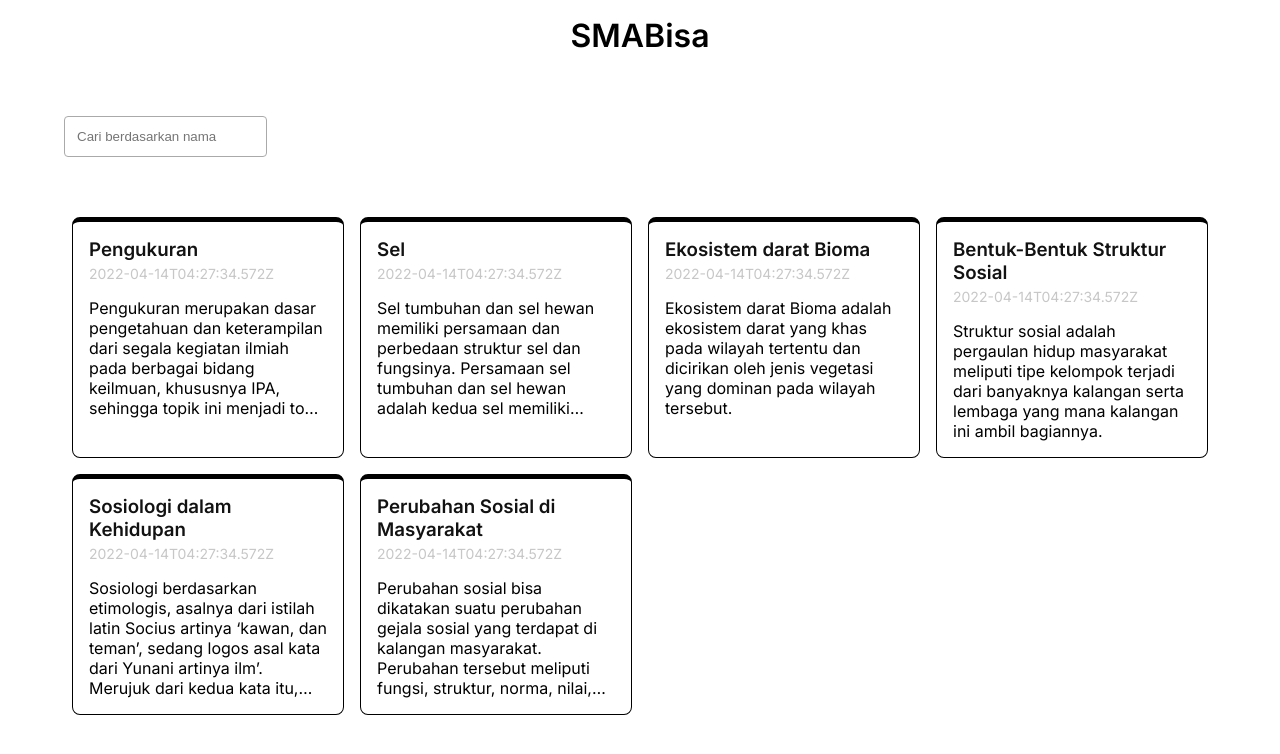
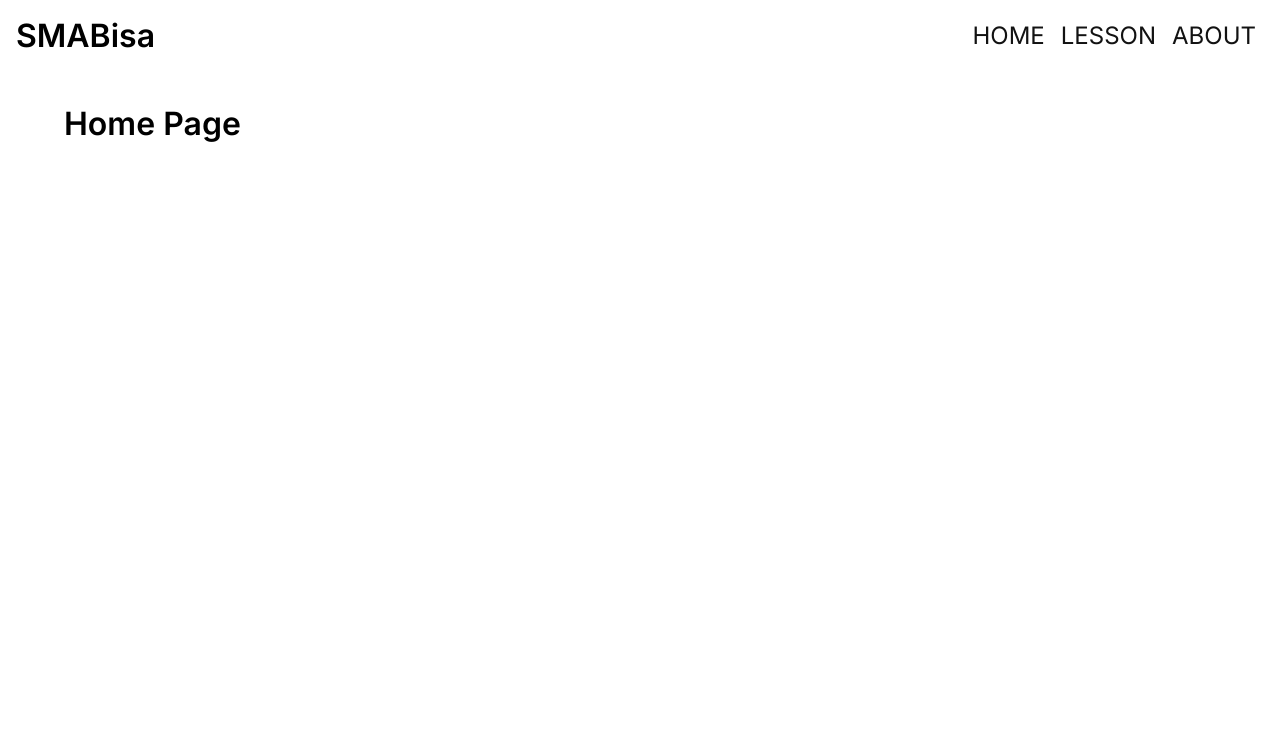
Before and after one commit to B-RunP/sma-bisa, a React (Create React App) app: page / in a window 1280 px wide. Shown: the top 754 px of the page. Built offline with nearby package versions, Linux system fonts and the light colour scheme.

Commit message:
membuat halaman home dan about

```diff
--- a/src/App.js
+++ b/src/App.js
@@ -1,6 +1,8 @@
 import React from 'react';
 import LessonPage from './pages/LessonPage';
+import HomePage from './pages/HomePage';
 import Navigation from './component/Navigation';
+import AboutPage from './pages/AboutPage';
 import { Routes, Route } from 'react-router-dom';
 import DetailPageWrapper from './pages/DetailPage';
 
@@ -8,11 +10,14 @@ function App() {
     return (
         <React.Fragment>
             <header className="navigation">
+                <h1>SMABisa</h1>
                 <Navigation />
             </header>
             <main>
                 <Routes>
-                    <Route path='/' element={<LessonPage />} />
+                    <Route path='/' element={<HomePage />} />
+                    <Route path='/lesson' element={<LessonPage />} />
+                    <Route path='/about' element={<AboutPage />} />
                     <Route path='detail/:id' element={<DetailPageWrapper />} />
                 </Routes>
             </main>
--- a/src/component/Navigation.js
+++ b/src/component/Navigation.js
@@ -3,11 +3,13 @@ import { Link } from 'react-router-dom';
 
 function Navigation() {
     return (
-        <Link to="/">
-            <h1>
-                SMABisa
-            </h1>
-        </Link>
+        <nav className="navigation">
+            <ul>
+                <li><Link to="/">HOME</Link></li>
+                <li><Link to="/lesson">LESSON</Link></li>
+                <li><Link to="/about">ABOUT</Link></li>
+            </ul>
+        </nav>
     )
 }
 
--- /dev/null
+++ b/src/pages/AboutPage.js
@@ -0,0 +1,9 @@
+function AboutPage() {
+    return(
+        <h1>
+            About Page
+        </h1>
+    )
+}
+
+export default AboutPage;
--- /dev/null
+++ b/src/pages/HomePage.js
@@ -0,0 +1,9 @@
+function HomePage() {
+    return(
+        <h1>
+            Home Page
+        </h1>
+    )
+}
+
+export default HomePage;
--- a/src/styles/style.css
+++ b/src/styles/style.css
@@ -54,10 +54,17 @@ header h1 {
     color: #000000;
 }
 
-header .navigation ul li {
+.navigation ul li {
     display: inline-block;
     font-size: 24px;
     margin: 0 8px;
+    text-decoration: none;
+    color: var(--background);
+}
+
+.navigation ul li a{
+    text-decoration: none;
+    color: var(--background);
 }
 
 main {
```
